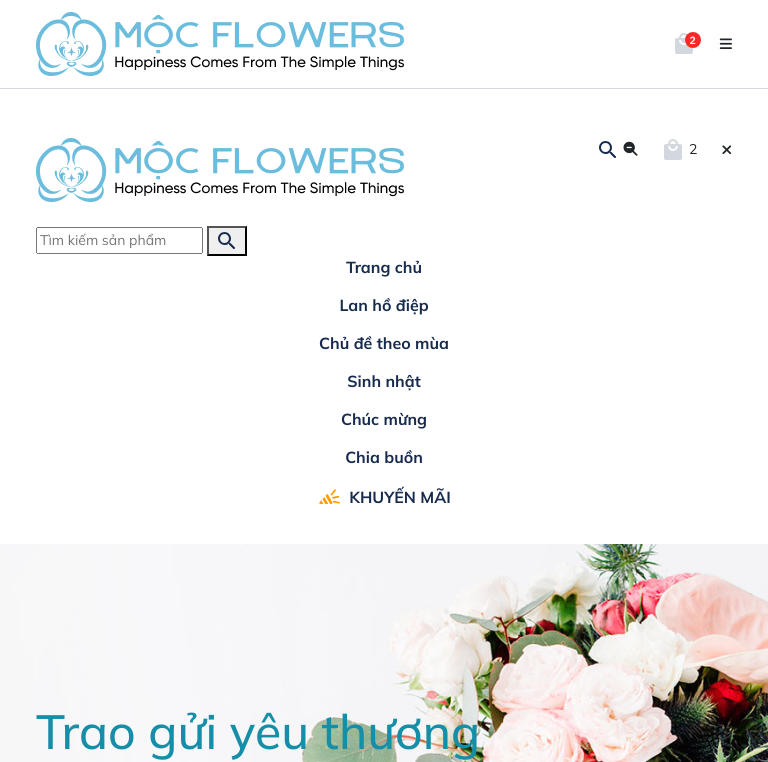
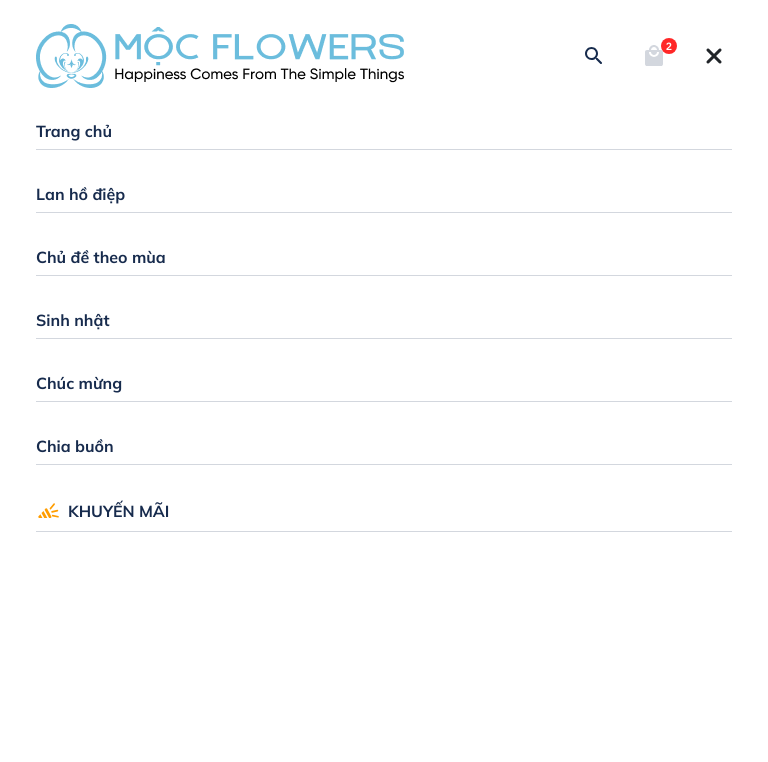
Before and after one commit to duyngo2000/MocFlowers, a plain HTML site: page index.html in a window 768 px wide. Both pictures are taken after a click on the element 725 px from the left and 44 px from the top of the page. Shown: the top 762 px of the page. Drawn offline with nearby package versions, Linux system fonts and the light colour scheme.

Commit message:
responsive tablet

```diff
--- a/index.html
+++ b/index.html
@@ -181,7 +181,9 @@
               </div>
             </div>
             <div class="col-5 col-lg-6">
-              <div class="d-flex align-items-center justify-content-end gap-4">
+              <div
+                class="d-flex align-items-center justify-content-end h-100 gap-4"
+              >
                 <div class="search">
                   <svg
                     class="icon-search-svg"
@@ -249,7 +251,9 @@
             </div>
           </div>
           <div class="row">
-            <ul class="d-flex flex-column flex-lg-row m-0 gap-3 gap-lg-5">
+            <ul
+              class="d-flex flex-column flex-lg-row m-0 gap-3 gap-md-4 gap-xl-5"
+            >
               <li>
                 <a href="#"><span>Trang chủ</span></a>
               </li>
@@ -799,18 +803,20 @@
       <div class="footer-main">
         <div class="container">
           <div class="row">
-            <div class="col-12 col-lg-3 mb-5 mb-lg-0">
+            <div
+              class="col-12 col-lg-3 mb-5 mb-lg-0 text-md-center text-lg-start"
+            >
               <div class="footer-logo footer-title">
                 <img src="./images/LogoAndSlogan-2.png" alt="Mộc flowers" />
               </div>
               <div class="footer-text">
-                <span>
+                <span class="slogan">
                   Mộc Flowers luôn cam kết đặt chất lượng hoa luôn tươi mới lên
                   hàng đầu giao cho khách hàng.
                 </span>
               </div>
             </div>
-            <div class="col-12 col-lg-3 mb-5 mb-lg-0">
+            <div class="col-12 col-md-6 col-lg-3 mb-5 mb-lg-0">
               <h3 class="footer-title">Thông tin shop</h3>
               <div class="footer-info">
                 <div class="footer-text">
@@ -855,7 +861,7 @@
                 </div>
               </div>
             </div>
-            <div class="col-12 col-lg-3 mb-5 mb-lg-0">
+            <div class="col-12 col-md-6 col-lg-3 mb-5 mb-lg-0">
               <h3 class="footer-title">Sản phẩm</h3>
               <div class="footer-text">
                 <ul>
@@ -884,7 +890,8 @@
             </div>
             <div class="col-12 col-lg-3">
               <h3 class="footer-title">Theo dõi chúng tôi</h3>
-              <ul class="list-sosials">
+              <div class="row">
+                <ul class="list-sosials col">
                   <li class="sosial-item">
                     <a href="#">
                       <svg
@@ -955,13 +962,14 @@
                     </a>
                   </li>
                 </ul>
-              <div class="logo-cert">
+                <div class="logo-cert col">
                   <a href="#">
                     <img
                       src="./images/DaThongBaoBoCongThuong.png"
                       alt="Đã thông báo bộ công thương"
                     />
                   </a>
+                </div>
               </div>
             </div>
           </div>
--- a/script.js
+++ b/script.js
@@ -19,6 +19,11 @@ $(document).ready(function () {
                 slidesPerView: 1,
                 spaceBetween: 0,
             },
+            768: {
+                centeredSlides: true,
+                slidesPerView: 2.5,
+                spaceBetween: 0,
+            },
             1024: {
                 centeredSlides: true,
                 slidesPerView: 3,
@@ -37,6 +42,10 @@ $(document).ready(function () {
             320: {
                 slidesPerView: 1,
                 spaceBetween: 10,
+            },
+            768: {
+                slidesPerView: 1.5,
+                spaceBetween: 20,
             },
             1024: {
                 slidesPerView: 3,
--- a/style.css
+++ b/style.css
@@ -586,7 +586,7 @@ body {
 }
 .footer-main .list-sosials {
   margin: 0 0 24px 0;
-  padding: 0;
+  /* padding: 0; */
   display: flex;
   align-items: center;
   gap: 24px;
@@ -780,11 +780,158 @@ body {
   .footer-main .footer-text > ul {
     gap: 8px;
   }
-  .footer-main .list-sosials {
-    display: inline-flex;
-  }
-  .footer-main .logo-cert {
-    display: inline-block;
-    margin-left: 10px;
+  .footer-top .footer-top_nav {
+    flex-direction: row !important;
   }
 }
+
+@media (min-width: 768px) and (max-width: 1024px) {
+  .nav-bar {
+    display: block;
+    position: fixed;
+    top: 0;
+    left: -100%;
+    width: 100vw;
+    height: 100%;
+    z-index: -1;
+    background-color: var(--white-color);
+    padding: 0;
+    transition: all 0.5s ease;
+  }
+  .nav-bar.show {
+    display: block;
+    position: fixed;
+    inset: 0;
+    width: 100vw;
+    z-index: 999;
+    background-color: var(--white-color);
+    padding: 0;
+    transition: all 0.5s ease;
+  }
+  .nav-bar .search .icon-search-fa {
+    display: none;
+  }
+
+  .nav-bar .search.show-icon .icon-search-svg {
+    display: none;
+  }
+  .nav-bar .search.show-icon .icon-search-fa {
+    display: block;
+    color: var(--text-color);
+  }
+  .nav-bar .search.show-icon .icon-search-svg {
+    display: none;
+  }
+  .nav-bar .search.show-icon .icon-search-fa {
+    display: block;
+    color: var(--text-color);
+  }
+  .nav-bar .search-info {
+    position: relative;
+    top: -300px;
+    width: 100%;
+    transition: all 0.5s;
+  }
+  .nav-bar .search-info.show {
+    height: 70px;
+    top: 0;
+  }
+
+  .nav-bar .search-info .input-search {
+    position: absolute;
+    top: 0;
+    left: 50%;
+    transform: translateX(-50%);
+    width: 100%;
+    padding: 10px;
+    display: flex;
+    align-items: center;
+    justify-content: center;
+    z-index: 20;
+  }
+  .nav-bar .search-info .input-search input {
+    height: 40px;
+    border: 1px solid var(--gray-color-3);
+    padding: 0 16px;
+    border-radius: 40px;
+    width: 100%;
+    outline: none;
+  }
+  .nav-bar .search-info .input-search button {
+    position: absolute;
+    width: 36px;
+    height: 36px;
+    top: 50%;
+    right: 24px;
+    transform: translateY(-50%);
+    background-color: transparent;
+    border: none;
+    padding: 0;
+  }
+  .nav-bar ul li a {
+    justify-content: start;
+    padding: 8px 0;
+    border-bottom: 1px solid var(--gray-color-3);
+  }
+  .nav-bar .search,
+  .nav-bar .cart,
+  .nav-bar .bars {
+    width: 36px;
+    height: 36px;
+    display: flex;
+    align-items: center;
+    justify-content: center;
+  }
+  .nav-bar .cart {
+    position: relative;
+  }
+  .nav-bar .cart .quantity {
+    position: absolute;
+    top: 0;
+    right: -5px;
+    font-size: 0.75em;
+    background-color: #ff2727;
+    width: 16px;
+    height: 16px;
+    text-align: center;
+    line-height: 16px;
+    border-radius: 50%;
+    color: var(--white-color);
+    font-weight: 600;
+    font-family: "IBM Plex Sans", sans-serif;
+  }
+  .nav-bar .search i,
+  .nav-bar .cart i,
+  .nav-bar .bars i {
+    font-size: 1.5rem;
+  }
+  .bottom-bar .cart {
+    width: 36px;
+    height: 36px;
+    padding: 4px;
+  }
+  .bottom-bar .cart .bag svg {
+    width: 100%;
+    height: 100%;
+  }
+  .bottom-bar .bars {
+    width: 36px;
+    height: 36px;
+    display: flex;
+    align-items: center;
+    justify-content: center;
+  }
+  .bottom-bar .bars i {
+    font-size: 1.5rem;
+  }
+  #slide-reason .swiper-slide {
+    min-width: 0;
+  }
+  .footer-top .footer-top_nav {
+    flex-direction: column;
+    flex: 1;
+  }
+  .footer-top .footer-top_nav span {
+    text-align: center;
+  }
+}
```
Lines whose indentation alone changed are shown as unchanged.
